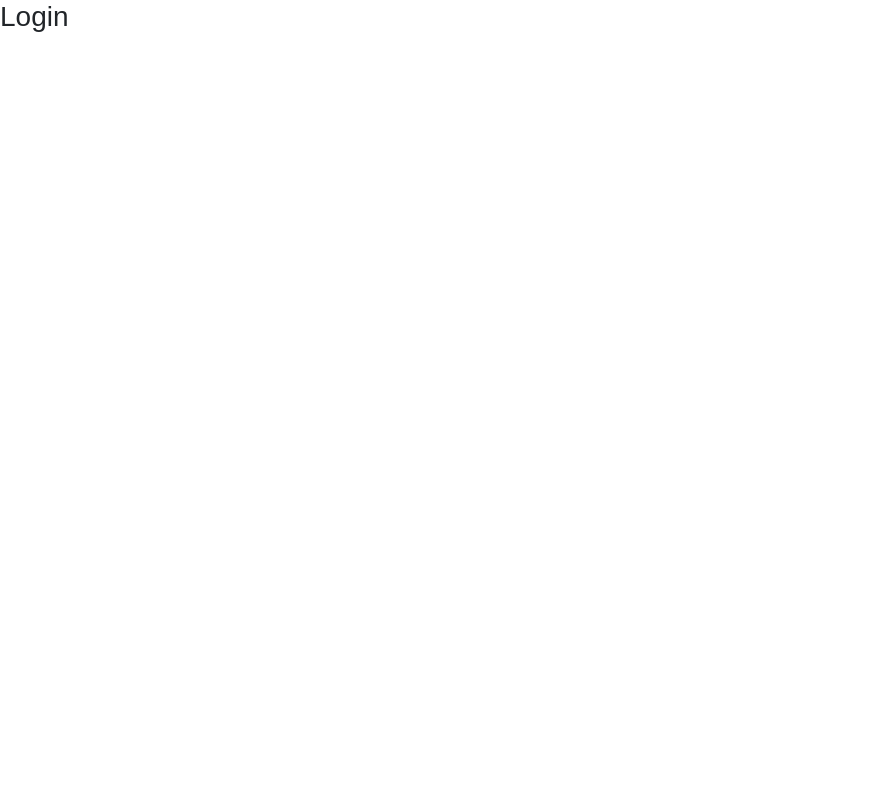
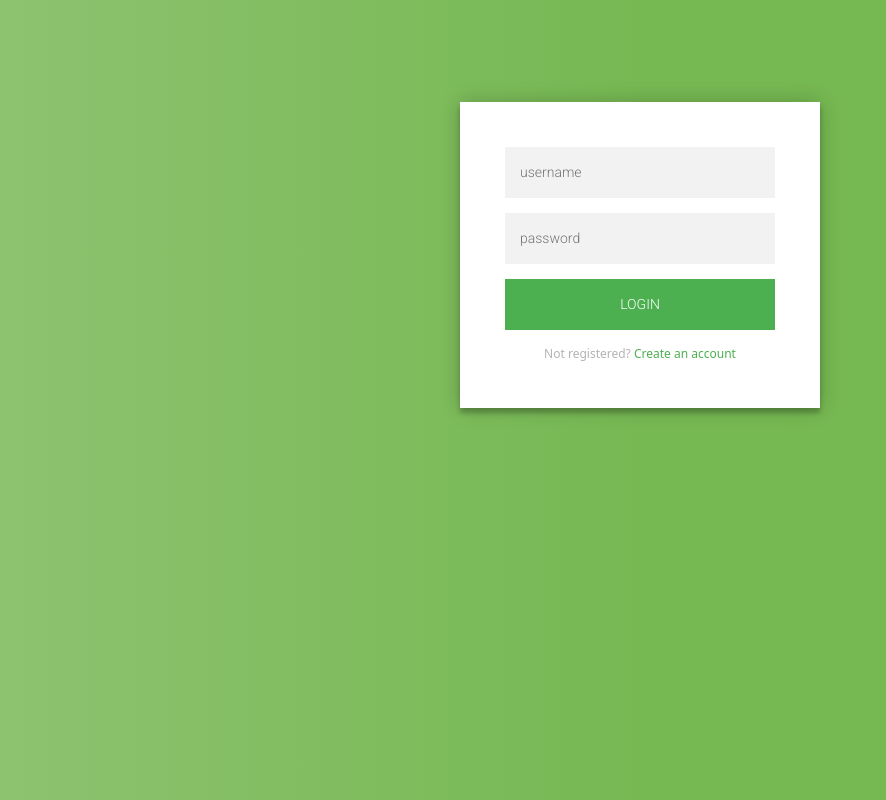
Before and after one commit to luongminh2111/itss_review_star_world, a React (Create React App) app in the folder review-start-world/: page /login in a window 1280 px wide. Shown: the whole page, without its empty margins (0-886 px from the left). Built offline with nearby package versions, Linux system fonts and the light colour scheme.

Commit message:
login / create acc

```diff
--- a/review-start-world/package.json
+++ b/review-start-world/package.json
@@ -7,6 +7,7 @@
     "@testing-library/react": "^13.3.0",
     "@testing-library/user-event": "^13.5.0",
     "bootstrap": "^5.1.3",
+    "firebase": "^9.9.0",
     "react": "^18.1.0",
     "react-bootstrap": "^2.4.0",
     "react-dom": "^18.1.0",
--- a/review-start-world/src/App.js
+++ b/review-start-world/src/App.js
@@ -4,7 +4,6 @@
 import { BrowserRouter as Router, Route, Switch } from "react-router-dom";
 import Home from "./components/Home";
 import Login from "./components/Login";
-import Register from "./components/Register";
 import CreateReview from "./components/CreateReview";
 const App = () => {
   return (
@@ -13,7 +12,6 @@
         <Switch>
           <Route exact path="/" component={Home} />
           <Route exact path="/login" component={Login} />
-          <Route exact path="/register" component={Register} />
           <Route exact path="/review/writereview" component={CreateReview} />
         </Switch>
       </React.Fragment>
--- a/review-start-world/src/components/Header.js
+++ b/review-start-world/src/components/Header.js
@@ -5,6 +5,7 @@
 import { VscSearch } from "react-icons/vsc";
 import { useHistory } from "react-router-dom";
 import {Link} from 'react-router-dom';
+
 function Header(props) {
   const history = useHistory();
   return (
@@ -40,20 +41,20 @@
             </div>
           </div>
           <div className="col-4  right-content">
-            <div className="signin "><Link to={'/login'}>Login</Link></div>
-            <div className="signup">
-              <button><Link to={'/register'}>Sign Up</Link></button>
+              <div className=" signup">
+                <button onClick={() => {
+                  history.push("/Login");
+                }} className="signin" >
+                    Login
+              </button>
+              </div>
+              <div className="signup">
+                <button>Free Sign Up</button>
+              </div>
+              <div className="button-write">
+                <button>Write a Review</button>
+              </div>
             </div>
-            <div className="button-write">
-              <button
-                onClick={() => {
-                  history.push("/review/writereview");
-                }}
-              >
-                Write a Review
-              </button>
-            </div>
-          </div>
         </div>
       </div>
     </div>
--- a/review-start-world/src/components/Home.js
+++ b/review-start-world/src/components/Home.js
@@ -14,8 +14,9 @@
         <div className="container">
           <div className="breadcrumb">
             <p>
-              <a href="">Home</a> > <a href="">Movies Music and Sitcom</a> >
-              <a href="">Movies Music and Sitcom</a> > Star World
+              <a href="">Home</a>
+              <a href="">Movies Music and Sitcom</a>
+              <a href="">Movies Music and Sitcom</a>
             </p>
           </div>
           <div className="table">
--- /dev/null
+++ b/review-start-world/src/components/Login.js
@@ -0,0 +1,70 @@
+import React, { useState } from "react";
+import "../styles/Login.css";
+
+import app from "../lib/firebase";
+import { getAuth, createUserWithEmailAndPassword, signInWithEmailAndPassword } from "firebase/auth";
+
+function Login(props) {
+    const auth = getAuth(app);
+
+    const [email, setEmail] = useState("")
+    const [password, setPassword] = useState("")
+
+    const signUp = () => {
+        const auth = getAuth();
+        createUserWithEmailAndPassword(auth, email, password)
+          .then((userCredential) => {
+            // Signed in
+            // ...
+            const user = userCredential.user;
+            console.log(user);
+            alert("Successfully created an account")
+          })
+          .catch((error) => {
+            const errorCode = error.code;
+            const errorMessage = error.message;
+            alert(errorCode);
+            // ..
+          });
+    }
+
+    const signIn = () => {
+        signInWithEmailAndPassword(auth, email, password)
+            .then((userCredential) => {
+                // Signed in
+                const user = userCredential.user;
+                console.log(user);
+                alert("This user has successfully signed in")
+                // ...
+            })
+            .catch((error) => {
+                const errorCode = error.code;
+                // const errorMessage = error.message;
+                alert(errorCode);
+            });
+    }
+
+    return (
+        <>
+            <div class="login-page">
+                <div class="form">
+                    <form class="register-form">
+                        <input type="text" placeholder="name" />
+                        <input type="password" placeholder="password" />
+                        <input type="text" placeholder="email address" />
+                        <button>create</button>
+                        <p class="message">Already registered? <a href="#">Sign In</a></p>
+                    </form>
+                    <form class="login-form">
+                        <input type="text" placeholder="username" onChange={(e) => setEmail(e.target.value)} />
+                        <input type="password" placeholder="password" onChange={(e) => setPassword(e.target.value)}/>
+                        <button onClick={signIn}>login</button>
+                        <p onClick={signUp} class="message">Not registered? <a href="#">Create an account</a></p>
+                    </form>
+                </div>
+            </div>
+        </>
+    );
+}
+
+export default Login;
--- a/review-start-world/src/components/Login.jsx
+++ /dev/null
@@ -1,11 +0,0 @@
-import React, {Component} from "react";
-
-export default class Login extends Component{
-    render(){
-        return(
-            <form>
-                <h3>Login</h3>
-            </form>
-        )
-    }
-}
--- /dev/null
+++ b/review-start-world/src/lib/firebase.js
@@ -0,0 +1,23 @@
+// Import the functions you need from the SDKs you need
+import { initializeApp } from "firebase/app";
+// import { getAnalytics } from "firebase/analytics";
+// TODO: Add SDKs for Firebase products that you want to use
+// https://firebase.google.com/docs/web/setup#available-libraries
+
+// Your web app's Firebase configuration
+// For Firebase JS SDK v7.20.0 and later, measurementId is optional
+const firebaseConfig = {
+  apiKey: "AIzaSyCFeJQRxEQYWNiGpUv4sibDSclBdOmsRzQ",
+  authDomain: "itss-word-review.firebaseapp.com",
+  databaseURL: "https://itss-word-review-default-rtdb.asia-southeast1.firebasedatabase.app",
+  projectId: "itss-word-review",
+  storageBucket: "itss-word-review.appspot.com",
+  messagingSenderId: "88268407369",
+  appId: "1:88268407369:web:11ffaf90f28fcc3df43598",
+  measurementId: "G-16F4JD49H8"
+};
+
+// Initialize Firebase
+const app = initializeApp(firebaseConfig);
+
+export default app;
--- a/review-start-world/src/styles/Header.css
+++ b/review-start-world/src/styles/Header.css
@@ -80,18 +80,10 @@
 }
 .header .container .row .right-content{
     display: inline-flex;
-    flex-wrap: wrap;
     justify-content: space-between;
     box-sizing: border-box;
 }
-.header .container .row .right-content .signin {
-    width: 20%;
-    height: 100%;
-    font-weight: 700;
-    color: #8a96a6;
-   margin-top: 14px;
 
-}
 .header .container .row .right-content .signup {
     width: 35%;
     height: 100%;
--- /dev/null
+++ b/review-start-world/src/styles/Login.css
@@ -0,0 +1,98 @@
+@import url(https://fonts.googleapis.com/css?family=Roboto:300);
+
+.login-page {
+  width: 360px;
+  padding: 8% 0 0;
+  margin: auto;
+}
+.form {
+  position: relative;
+  z-index: 1;
+  background: #FFFFFF;
+  max-width: 360px;
+  margin: 0 auto 100px;
+  padding: 45px;
+  text-align: center;
+  box-shadow: 0 0 20px 0 rgba(0, 0, 0, 0.2), 0 5px 5px 0 rgba(0, 0, 0, 0.24);
+}
+.form input {
+  font-family: "Roboto", sans-serif;
+  outline: 0;
+  background: #f2f2f2;
+  width: 100%;
+  border: 0;
+  margin: 0 0 15px;
+  padding: 15px;
+  box-sizing: border-box;
+  font-size: 14px;
+}
+.form button {
+  font-family: "Roboto", sans-serif;
+  text-transform: uppercase;
+  outline: 0;
+  background: #4CAF50;
+  width: 100%;
+  border: 0;
+  padding: 15px;
+  color: #FFFFFF;
+  font-size: 14px;
+  -webkit-transition: all 0.3 ease;
+  transition: all 0.3 ease;
+  cursor: pointer;
+}
+.form button:hover,.form button:active,.form button:focus {
+  background: #43A047;
+}
+.form .message {
+  margin: 15px 0 0;
+  color: #b3b3b3;
+  font-size: 12px;
+}
+.form .message a {
+  color: #4CAF50;
+  text-decoration: none;
+}
+.form .register-form {
+  display: none;
+}
+.container {
+  position: relative;
+  z-index: 1;
+  max-width: 300px;
+  margin: 0 auto;
+}
+.container:before, .container:after {
+  content: "";
+  display: block;
+  clear: both;
+}
+.container .info {
+  margin: 50px auto;
+  text-align: center;
+}
+.container .info h1 {
+  margin: 0 0 15px;
+  padding: 0;
+  font-size: 36px;
+  font-weight: 300;
+  color: #1a1a1a;
+}
+.container .info span {
+  color: #4d4d4d;
+  font-size: 12px;
+}
+.container .info span a {
+  color: #000000;
+  text-decoration: none;
+}
+.container .info span .fa {
+  color: #EF3B3A;
+}
+body {
+  background: #76b852; /* fallback for old browsers */
+  background: rgb(141,194,111);
+  background: linear-gradient(90deg, rgba(141,194,111,1) 0%, rgba(118,184,82,1) 50%);
+  font-family: "Roboto", sans-serif;
+  -webkit-font-smoothing: antialiased;
+  -moz-osx-font-smoothing: grayscale;
+}
```
Also changed, not shown: review-start-world/src/components/Register.jsx (deleted, +0 -42 lines), 2 other files (tests, documents, lock files or other folders).
